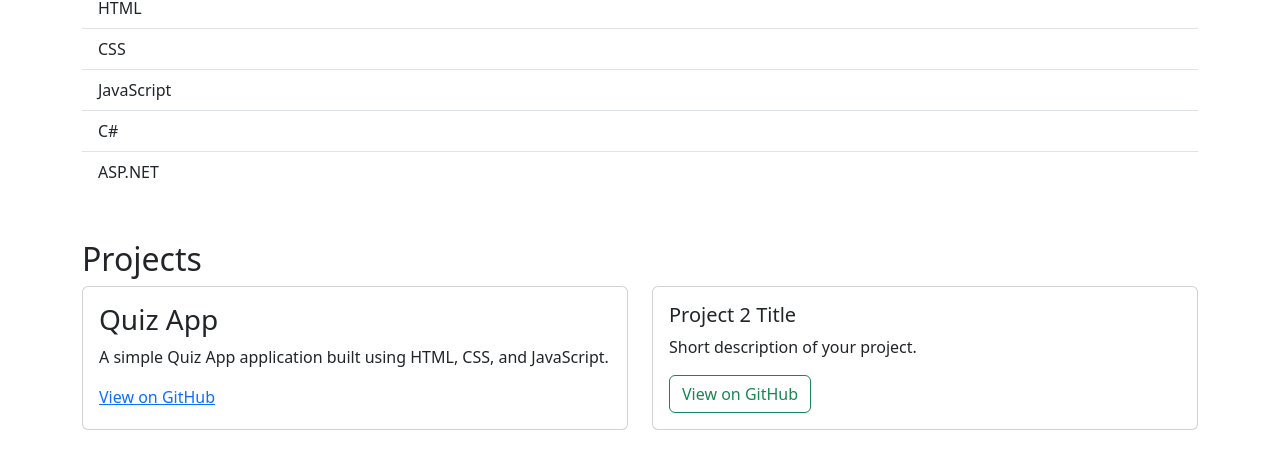
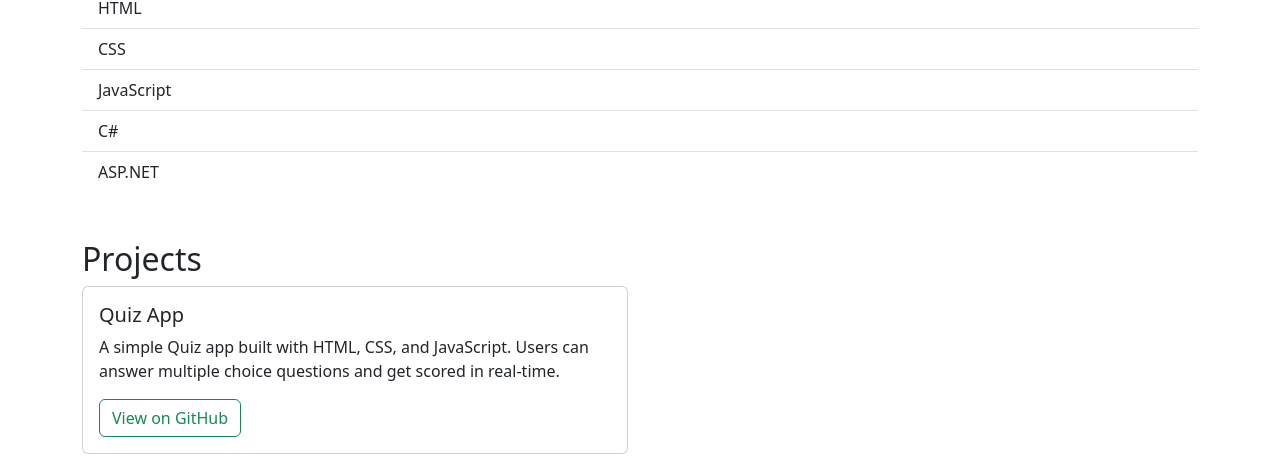
Before and after one commit to Muhammad-Umer48/Portfolio, a plain HTML site: page index.html in a window 1280 px wide. Shown: the part 466-925 px from the top of the page. Drawn offline with nearby package versions, Linux system fonts and the light colour scheme.

Commit message:
Update index.html

```diff
--- a/index.html
+++ b/index.html
@@ -34,31 +34,26 @@
       </ul>
     </section>
 
-    <section id="projects" class="mb-5">
+<section id="projects">
   <h2>Projects</h2>
   <div class="row row-cols-1 row-cols-md-2 g-4">
     <div class="col">
       <div class="card h-100">
         <div class="card-body">
-               <h3>Quiz App</h3>
-                  <p>A simple Quiz App application built using HTML, CSS, and JavaScript.</p>
-                  <a href="https://github.com/Muhammad-Umer48/Quiz-App" target="_blank">View on GitHub</a>
+          <h5 class="card-title">Quiz App</h5>
+          <p class="card-text">
+            A simple Quiz app built with HTML, CSS, and JavaScript. Users can answer multiple choice questions and get scored in real-time.
+          </p>
+          <a href="https://github.com/Muhammad-Umer48/Quiz-App" class="btn btn-outline-success" target="_blank">
+            View on GitHub
+          </a>
         </div>
       </div>
     </div>
-
-        <div class="col">
-          <div class="card h-100">
-            <div class="card-body">
-              <h5 class="card-title">Project 2 Title</h5>
-              <p class="card-text">Short description of your project.</p>
-              <a href="https://github.com/yourusername/project2" class="btn btn-outline-success" target="_blank">View on GitHub</a>
-            </div>
-          </div>
-        </div>
-        <!-- Add more cards as needed -->
+    <!-- You can add more projects here by duplicating the <div class="col">...</div> block -->
   </div>
 </section>
+
 
     <section id="contact">
       <h2>Contact Me</h2>
```
Lines whose indentation alone changed are shown as unchanged.
